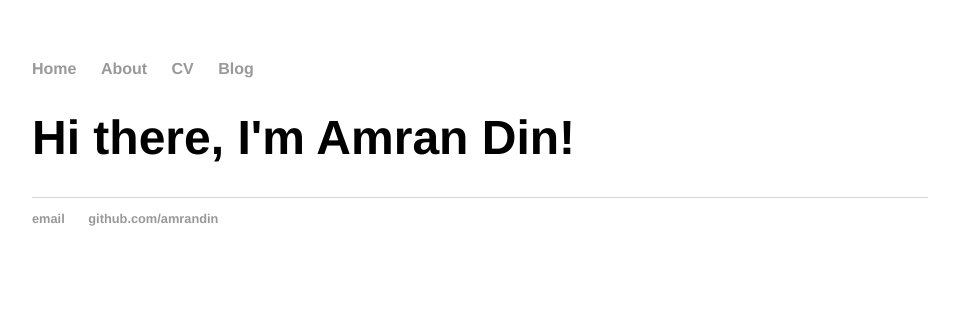
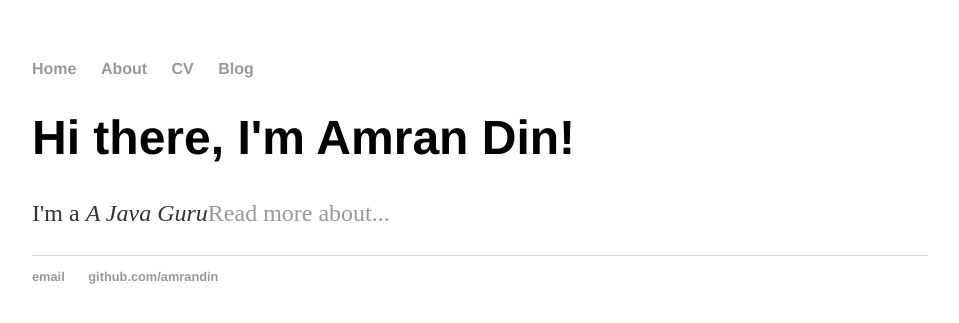
Before and after one commit to amrandin/amrandin.github.io, a Jekyll site: the page built from index.html, in a window 1280 px wide. Shown: the top 323 px of the page, without its empty margins (160-1119 px from the left). Built offline with Jekyll 4.4.1, drawn with Linux system fonts in a browser that asks for light colours.

Commit message:
Update index.html
Homepage.

```diff
--- a/index.html
+++ b/index.html
@@ -1,28 +1,8 @@
-<!DOCTYPE html>
-<html>
-	<head>
-		<title>Amran Din, PhD</title>
-		<!-- link to main stylesheet -->
-		<link rel="stylesheet" type="text/css" href="/css/main.css">
-	</head>
-	<body>
-		<nav>
-    		<ul>
-        		<li><a href="/">Home</a></li>
-	        	<li><a href="/about">About</a></li>
-        		<li><a href="/cv">CV</a></li>
-        		<li><a href="/blog">Blog</a></li>
-    		</ul>
-		</nav>
-		<div class="container">
-    		<div class="blurb">
-        		<h1>Hi there, I'm Amran Din!</h1>
-
-		<footer>
-    		<ul>
-        		<li><a href="mailto:amrandin@gmail.com">email</a></li>
-        		<li><a href="https://github.com/amrandin">github.com/amrandin</a></li>
-			</ul>
-		</footer>
-	</body>
-</html>
+---
+layout: default
+title: Amran Din, PhD
+---
+<div class="blurb">
+	<h1>Hi there, I'm Amran Din!</h1>
+	<p>I'm a <em>A Java Guru</em><a href="/about">Read more about...</a></p>
+</div><!-- /.blurb -->
```
